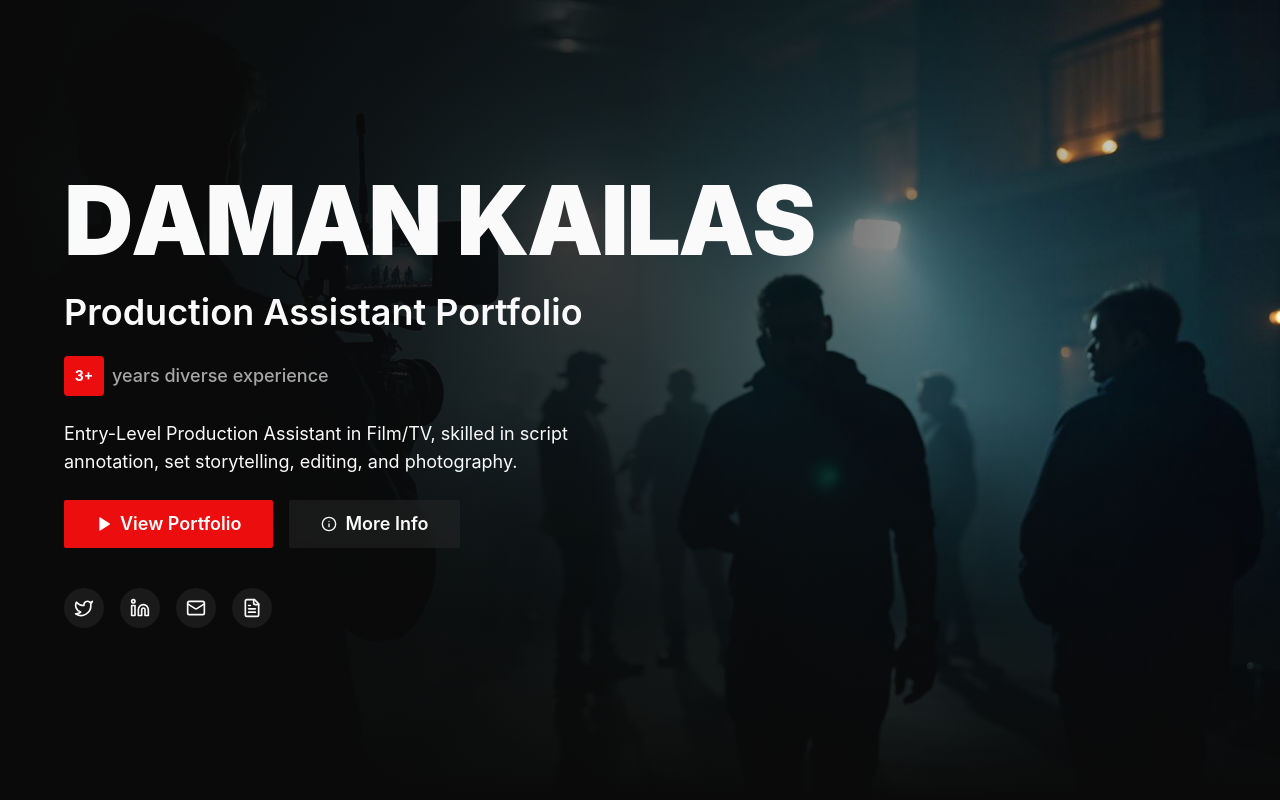
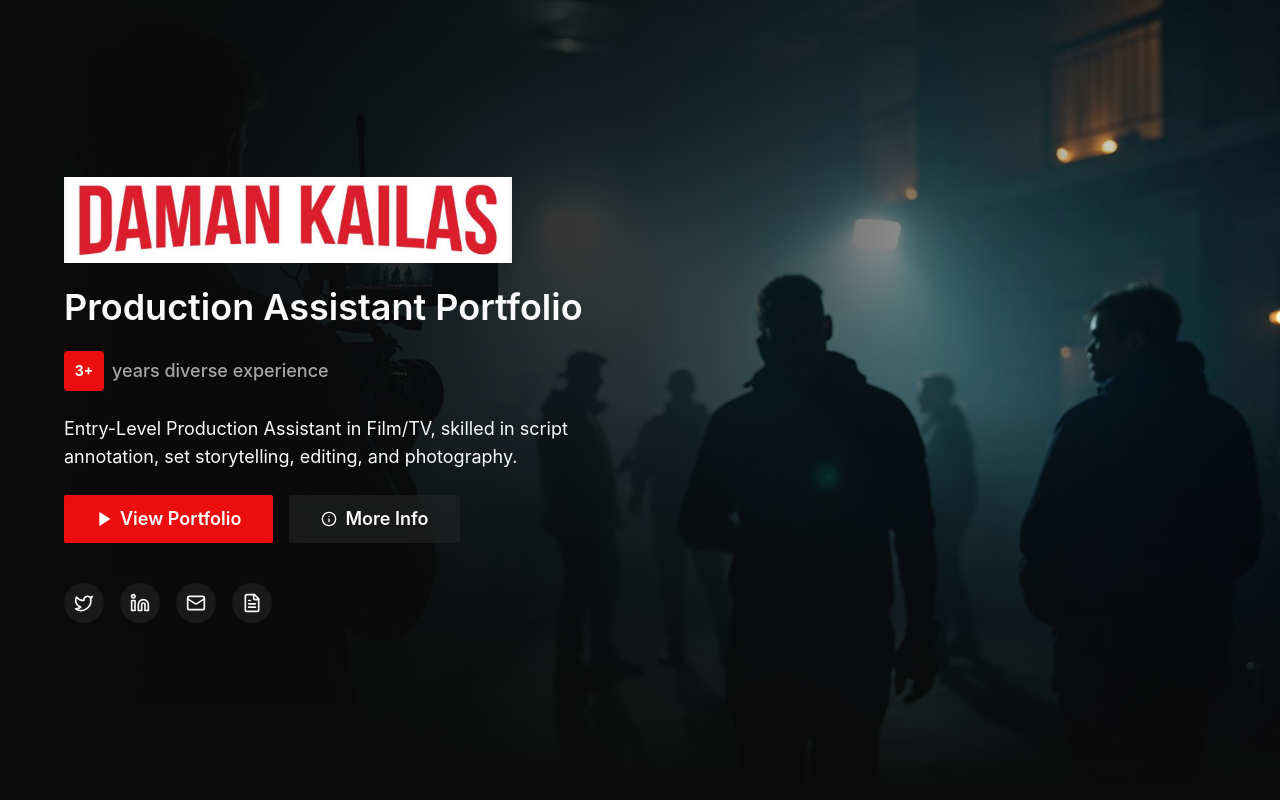
Before and after one commit to damankailas073-del/daman-flix-portfolio, a React (Vite) app: page / in a window 1280 px wide. Shown: the top 800 px of the page. Built offline with nearby package versions, Linux system fonts and the light colour scheme; the HTML template or start-up script is replaced by a standard one; a web font is replaced by a local one.

Commit message:
Updated Hero.tsx

```diff
--- a/src/components/Hero.tsx
+++ b/src/components/Hero.tsx
@@ -21,18 +21,10 @@ export const Hero = () => {
       <div className="relative z-10 flex min-h-screen items-center">
         <div className="container mx-auto px-4 md:px-8 lg:px-16">
           <div className="max-w-2xl space-y-6">
-            <SplitText
-              text="DAMAN KAILAS"
-              className="text-5xl font-black tracking-tight text-foreground md:text-7xl lg:text-8xl"
-              delay={100}
-              duration={0.6}
-              ease="power3.out"
-              splitType="chars"
-              from={{ opacity: 0, y: 40 }}
-              to={{ opacity: 1, y: 0 }}
-              threshold={0.1}
-              rootMargin="-100px"
-              textAlign="left"
+            <img
+              src="/photo_5800851120417606703_y (1).jpg"
+              alt="Daman Kailas"
+              className="w-full max-w-md mb-6"
             />
             <h2 className="text-2xl font-semibold text-foreground md:text-3xl lg:text-4xl">
               Production Assistant Portfolio
```
